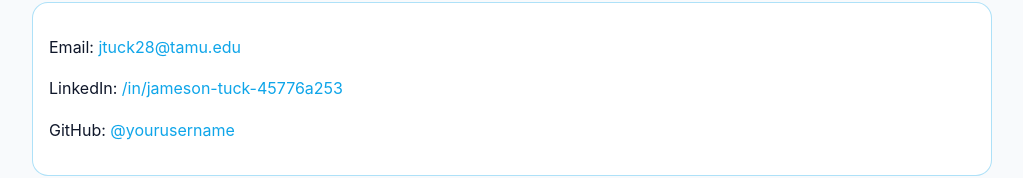
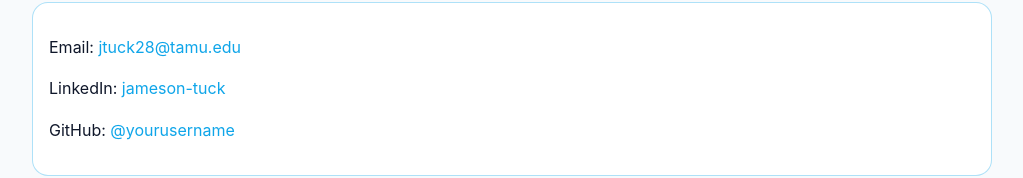
Before and after one commit to jamesontuck1/jamesontuck1.github.io, a plain HTML site: page index.html in a window 1280 px wide. Shown: the part 1212-1390 px from the top of the page, without its empty margins (128-1151 px from the left). Drawn offline with Linux system fonts and the light colour scheme.

Commit message:
Update index.html

```diff
--- a/index.html
+++ b/index.html
@@ -149,7 +149,7 @@
       <h2>Contact</h2>
       <div class="card">
         <p>Email: <a href="mailto:jtuck28@tamu.edu">jtuck28@tamu.edu</a></p>
-        <p>LinkedIn: <a href="https://www.linkedin.com/in/jameson-tuck-45776a253/" target="_blank" rel="noopener">/in/jameson-tuck-45776a253</a></p>
+        <p>LinkedIn: <a href="https://www.linkedin.com/in/jameson-tuck-45776a253/" target="_blank" rel="noopener">jameson-tuck</a></p>
         <p>GitHub: <a href="https://github.com/yourusername" target="_blank" rel="noopener">@yourusername</a></p>
       </div>
     </section>
```
